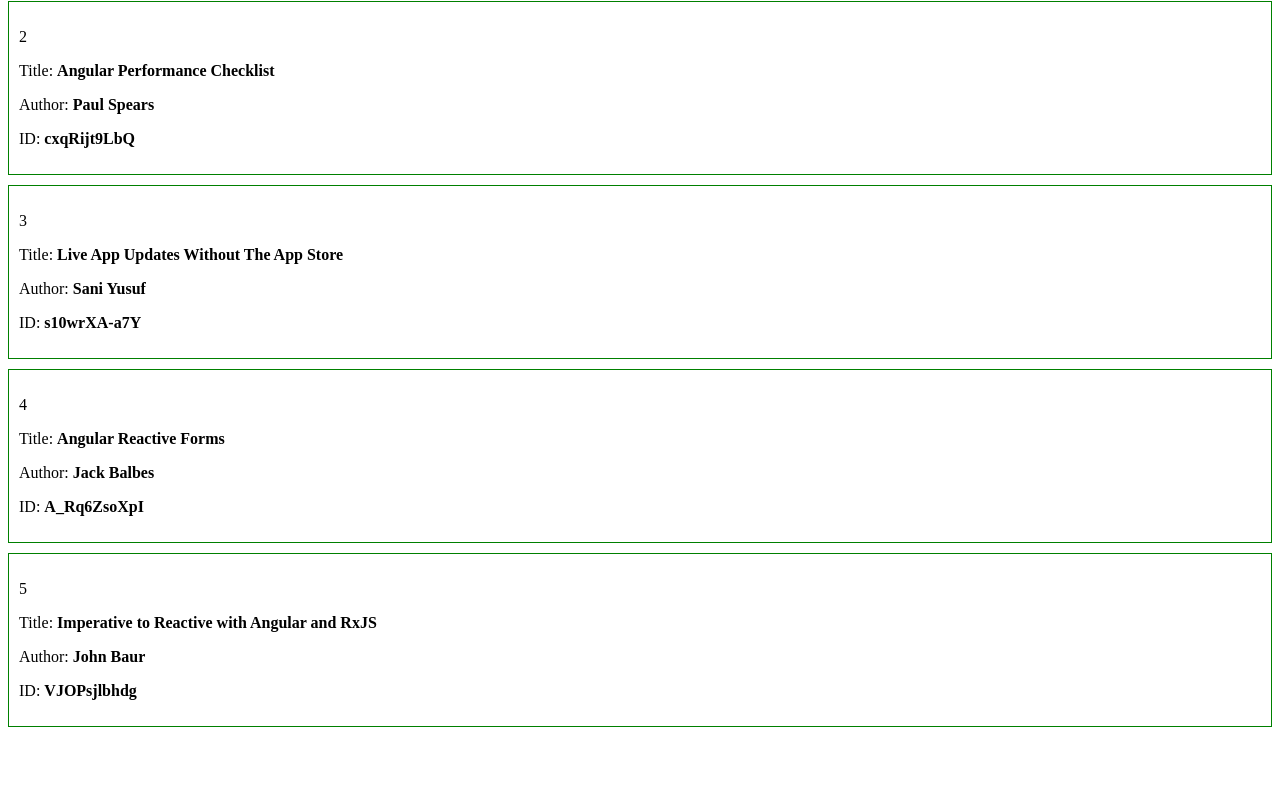
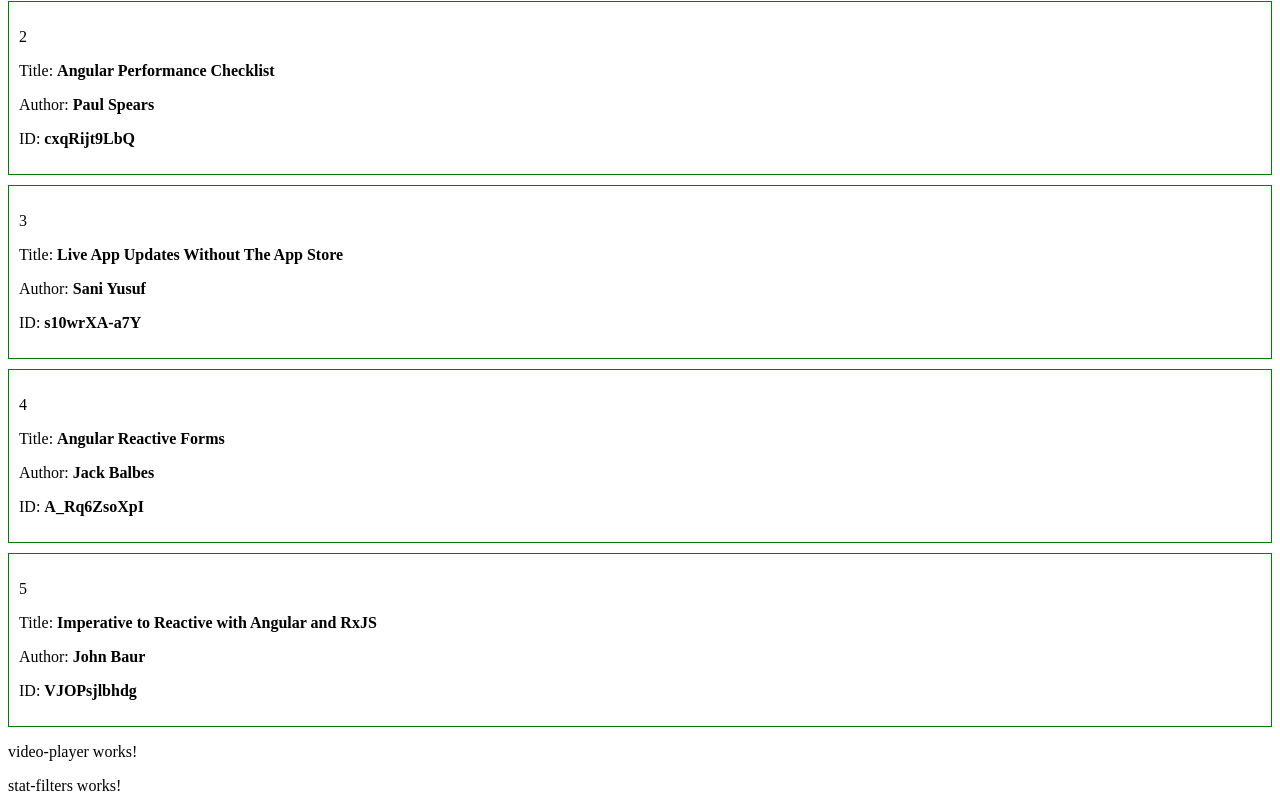
Before and after one commit to aaronunionstudios/angular-apps, an Angular app: page /dashboard in a window 1280 px wide. Shown: the part 291-1102 px from the top of the page. Before the commit the page ends 1028 px from the top, so only its background shows below. Built offline with nearby package versions, Linux system fonts and the light colour scheme.

Commit message:
moving the video data

```diff
--- a/src/app/dashboard/video-dashboard/video-dashboard.component.html
+++ b/src/app/dashboard/video-dashboard/video-dashboard.component.html
@@ -1,2 +1,4 @@
 <h2>Video Dashboard</h2>
-<app-video-list></app-video-list>
+<app-video-list [videos]="videoList"></app-video-list>
+<app-video-player></app-video-player>
+<app-stat-filters></app-stat-filters>
--- a/src/app/dashboard/video-dashboard/video-dashboard.component.ts
+++ b/src/app/dashboard/video-dashboard/video-dashboard.component.ts
@@ -1,4 +1,5 @@
 import { Component, OnInit } from '@angular/core';
+import { videoData } from '../video-data';
 
 @Component({
   selector: 'app-video-dashboard',
@@ -7,6 +8,8 @@
 })
 export class VideoDashboardComponent implements OnInit {
 
+  videoList = videoData;
+
   constructor() { }
 
   ngOnInit(): void {
--- a/src/app/dashboard/video-list/video-list.component.ts
+++ b/src/app/dashboard/video-list/video-list.component.ts
@@ -1,5 +1,4 @@
-import { Component, OnInit } from '@angular/core';
-import { videoData } from '../video-data';
+import { Component, Input, OnInit } from '@angular/core';
 
 @Component({
   selector: 'app-video-list',
@@ -10,7 +9,7 @@
 
   selectedVideo;
 
-  videos = videoData;
+  @Input() videos;
 
   constructor() { }
 
```
